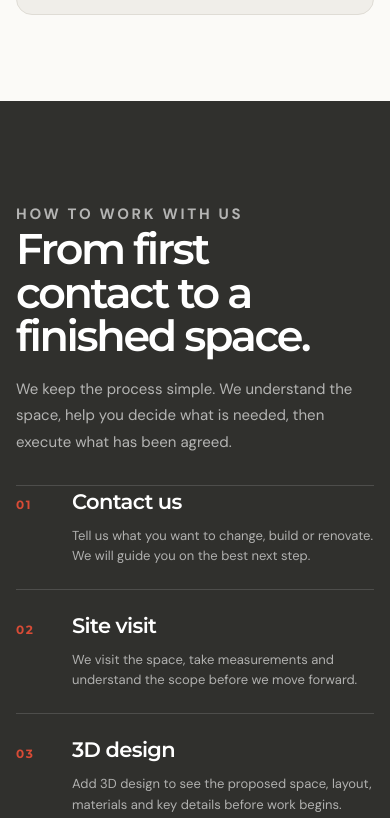
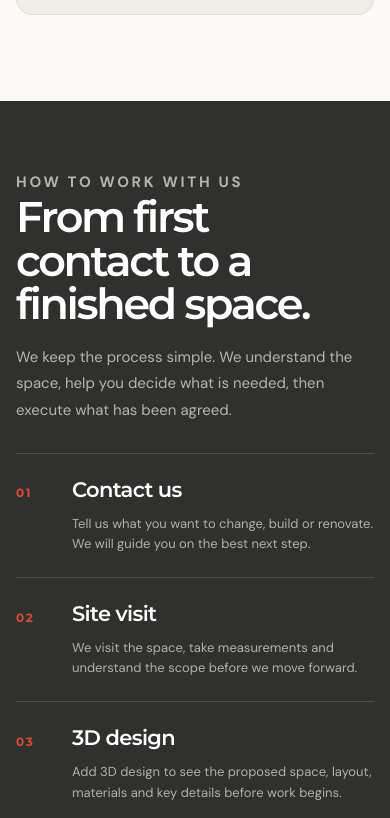
Before and after one commit to tickmanny/New-Website-28th-September-2026, a plain HTML site: page services.html in a window 390 px wide. Shown: the part 3337-4155 px from the top of the page. Drawn offline with Linux system fonts and the light colour scheme.

Commit message:
Update services.html

```diff
--- a/services.html
+++ b/services.html
@@ -29,7 +29,7 @@
     }
 
     *{box-sizing:border-box}
-    html{scroll-behavior:smooth;scroll-padding-top:90px}
+    html{scroll-behavior:smooth}
     body{margin:0;background:var(--paper);color:var(--ink);font-family:var(--body);line-height:1.55;-webkit-font-smoothing:antialiased}
     img{display:block;max-width:100%}
     a{color:inherit;text-decoration:none}
@@ -38,7 +38,6 @@
     ::selection{background:var(--red);color:#fff}
 
     .wrap{width:100%;max-width:var(--max);margin:0 auto;padding-inline:clamp(18px,4vw,32px)}
-    section{scroll-margin-top:90px}
 
     .site-header{position:fixed;inset:0 0 auto;z-index:50;padding:18px 30px;pointer-events:none}
     .nav-shell{width:min(var(--max),100%);margin:0 auto;pointer-events:auto}
@@ -179,13 +178,13 @@
       .service-content{padding:24px 22px 24px}
       .service-content h3{font-size:27px}
 
-      .process{padding:100px 0 72px;scroll-margin-top:90px}
+      .process{padding:68px 0 72px}
       .process-head{gap:18px}
       .process h2{max-width:11ch;font-size:clamp(40px,11vw,54px)}
       .process-head p{font-size:15px;max-width:38ch}
       .process-grid{grid-template-columns:1fr;margin-top:30px}
       .process-step,.process-step:nth-child(odd),.process-step:nth-child(even){display:grid;grid-template-columns:40px minmax(0,1fr);column-gap:16px;min-height:0;padding:20px 0 22px;border-left:0;border-top:1px solid rgba(255,255,255,.14)}
-      .process-step:first-child{border-top:0;padding-top:0}
+      .process-step:first-child{border-top:0;padding-top:20px}
       .process-step h3{margin:0 0 7px;font-size:21px;grid-column:2}
       .process-step p{max-width:48ch;grid-column:2}
 
```
